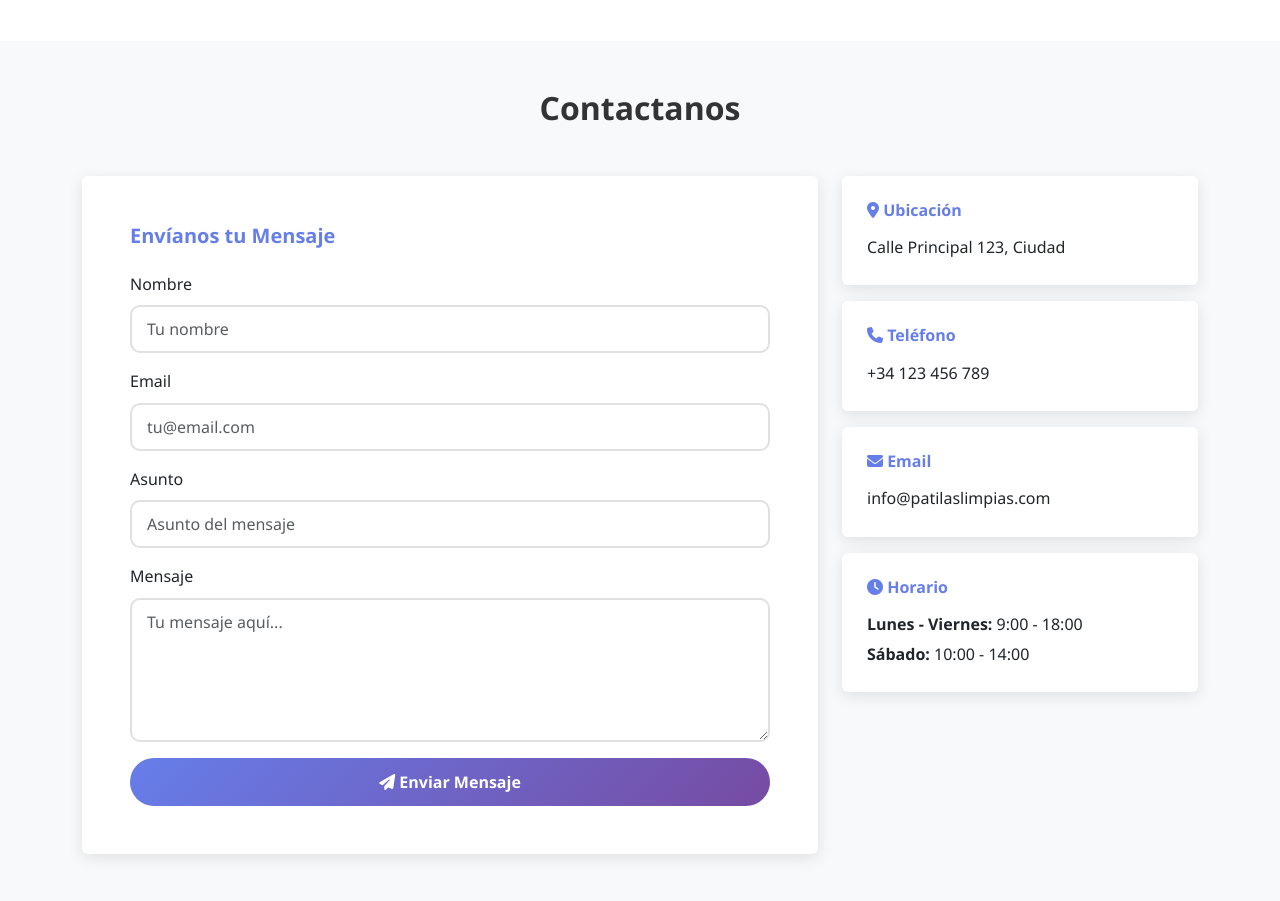
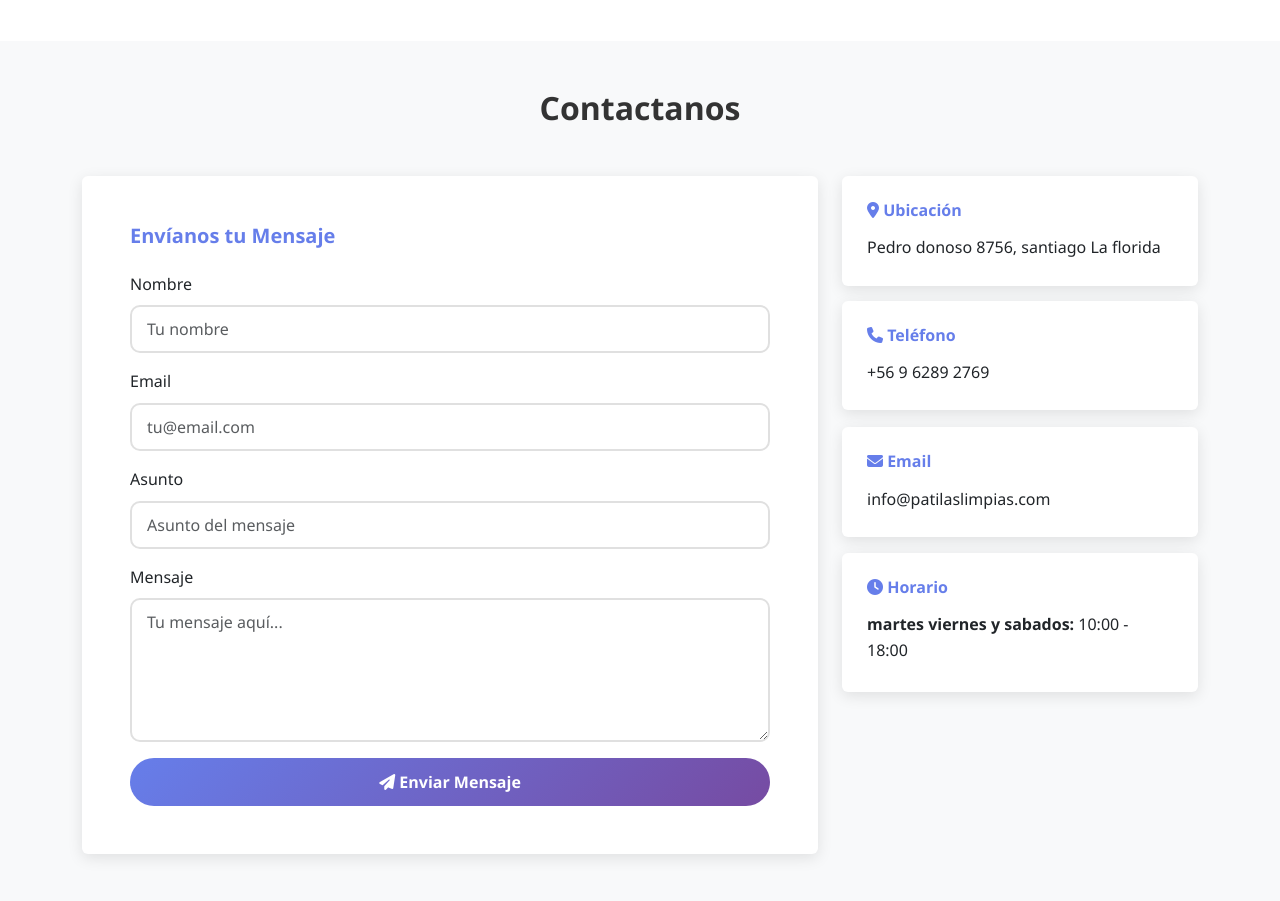
Before and after one commit to gittrabajo/Peluqueria-y-PetShop-Canina-PatitasLimpias, a Flask app: page / in a window 1280 px wide. Shown: the part 3787-4688 px from the top of the page. Run offline with Flask 3, Linux system fonts and the light colour scheme; data that the repository does not hold is empty; some libraries are stand-ins or nearby versions.

Commit message:
📝 Actualización: cambios en página de inicio y base de datos inicializada

```diff
--- a/templates/index.html
+++ b/templates/index.html
@@ -442,7 +442,7 @@
                             <h6 class="card-title">
                                 <i class="fas fa-map-marker-alt" style="color: #667eea;"></i> Ubicación
                             </h6>
-                            <p class="card-text">Calle Principal 123, Ciudad</p>
+                            <p class="card-text">Pedro donoso 8756, santiago La florida</p>
                         </div>
                     </div>
                     <div class="card mb-3">
@@ -450,7 +450,7 @@
                             <h6 class="card-title">
                                 <i class="fas fa-phone" style="color: #667eea;"></i> Teléfono
                             </h6>
-                            <p class="card-text">+34 123 456 789</p>
+                            <p class="card-text">+56 9 6289 2769</p>
                         </div>
                     </div>
                     <div class="card mb-3">
@@ -466,8 +466,8 @@
                             <h6 class="card-title">
                                 <i class="fas fa-clock" style="color: #667eea;"></i> Horario
                             </h6>
-                            <p class="card-text mb-1"><strong>Lunes - Viernes:</strong> 9:00 - 18:00</p>
-                            <p class="card-text"><strong>Sábado:</strong> 10:00 - 14:00</p>
+                            <p class="card-text mb-1"><strong>martes viernes y sabados:</strong> 10:00 - 18:00</p>
+
                         </div>
                     </div>
                 </div>
```
Also changed, not shown: patitas_limpias.db (added).
